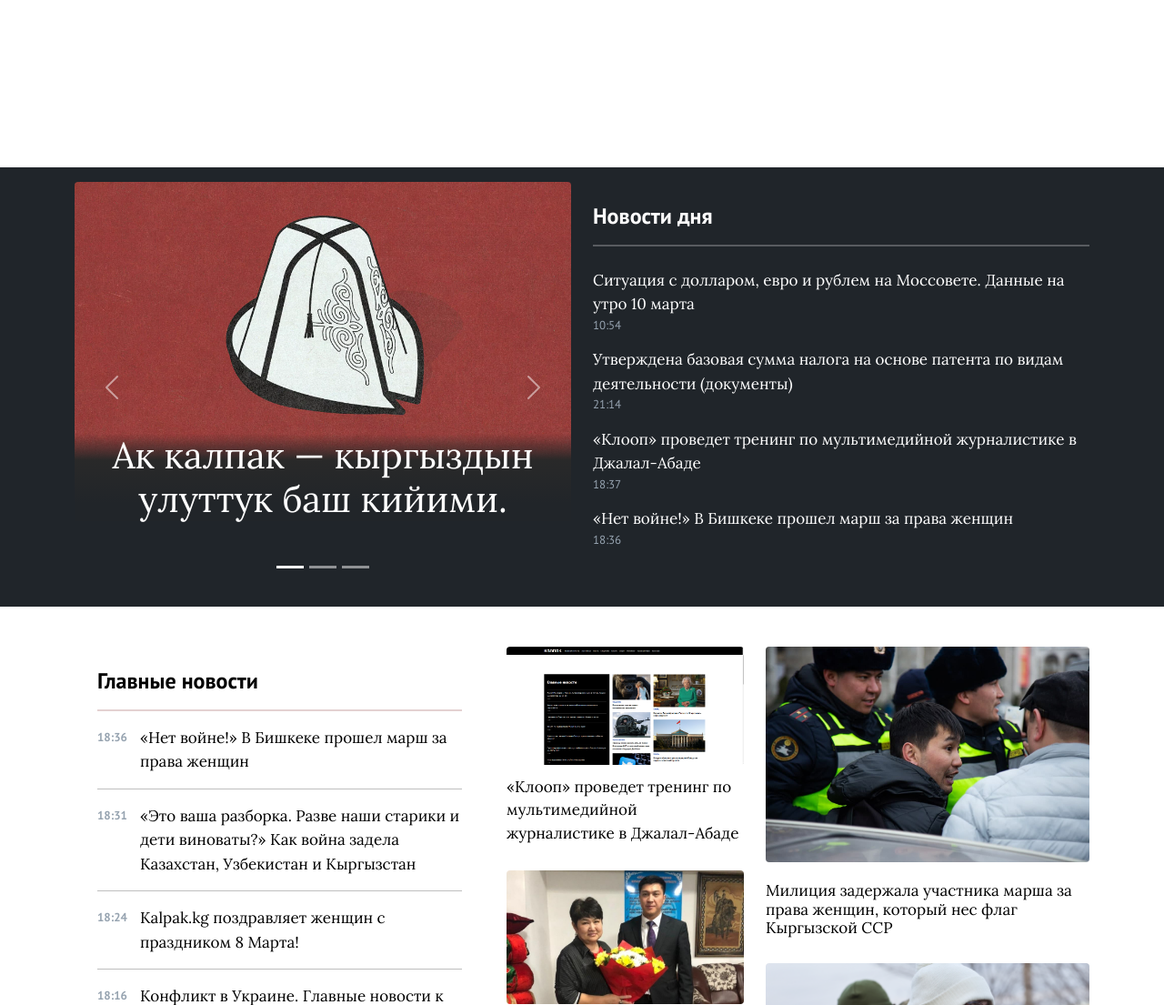
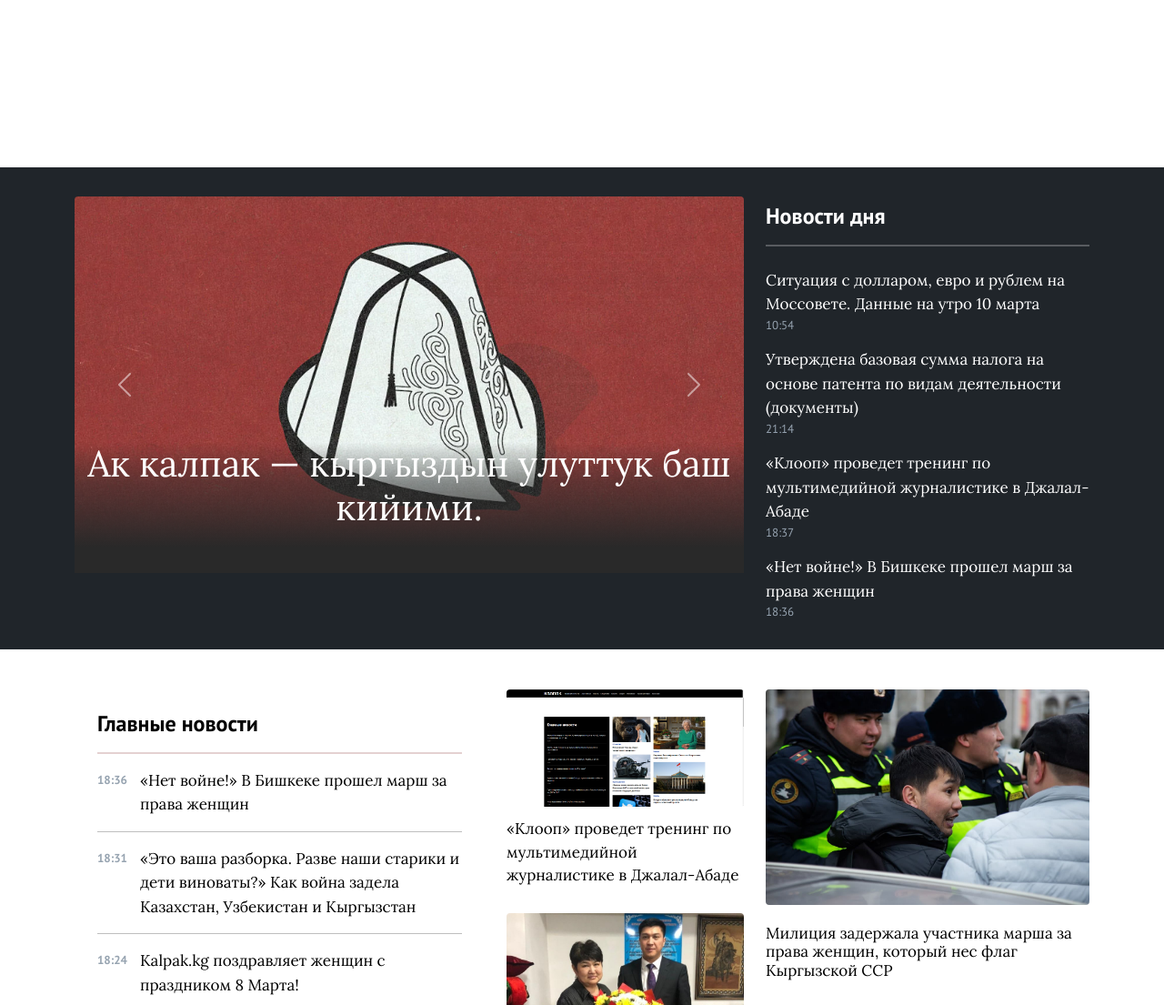
Before and after one commit to aibekovislam/news, a Django app: page / in a window 1280 px wide. Shown: the part 56-1161 px from the top of the page at 91% size. Run offline with Django 3.2, Linux system fonts and the light colour scheme; data comes from the database, SQL or seed files in the repository; some libraries are stand-ins or nearby versions; some web fonts are replaced.

Commit message:
modified carousel

```diff
--- a/core/static/style.css
+++ b/core/static/style.css
@@ -802,12 +802,17 @@
 }
 
 .django{
-	position: relative;
-	bottom: 30px;
+	position: absolute;
+	bottom: 0;
 	left: 0;
 	right: 0;
 	z-index: 2;
-	background: linear-gradient(to bottom, rgba(41, 41, 41, 0) 0%, rgba(41, 41, 41, 4) 30%, #212529 80%);
+	background: linear-gradient(to bottom, rgba(41, 41, 41, 0) 0%, rgba(41, 41, 41, 0.5) 30%, #292929 80%);
+}
+
+
+.carousel-slide{
+	background: #292929;
 }
 
 
--- a/core/templates/articles.html
+++ b/core/templates/articles.html
@@ -22,8 +22,8 @@
 <div class="black_block mt-7 pt-3 pb-3">
   <div class="container">
     <div class="row">
-      <div class="col-md-6">
-        <div id="carouselExampleControlsNoTouching" class="carousel slide" data-bs-touch="false" data-bs-interval="false">
+      <div class="col-md-8">
+        <div id="carouselExampleControlsNoTouching" class="carousel slide pb-3 pt-3" data-bs-touch="false" data-bs-interval="false">
           <div class="carousel-indicators">
             <button type="button" data-bs-target="#carouselExampleDark" data-bs-slide-to="0" class="active" aria-current="true" aria-label="Slide 1"></button>
             <button type="button" data-bs-target="#carouselExampleDark" data-bs-slide-to="1" aria-label="Slide 2"></button>
@@ -54,7 +54,7 @@
           </div>
         </div>
       </div>
-      <div class="col-md-6 pt-4">
+      <div class="col-md-4 pt-4">
         <h4 class="main-news2">Новости дня</h4>
         <hr class="line2 mb-4">
         {% for article in articles %}
@@ -68,6 +68,10 @@
     </div>
   </div>
 </div>
+
+
+
+
 
 
 <div class="container">
@@ -205,6 +209,9 @@
 
 
 
+
+
+
 <div class="container">
   <h2 class="mt-7 news">Новости</h2>
   <hr class="mb-4">
@@ -284,6 +291,22 @@
           $(this).off('touchmove');
       });
   });
+
+
+  document.addEventListener('DOMContentLoaded', () => { // структура документа загружена и готова к взаимодействию
+
+    let cards = document.querySelectorAll('.card'); // получаем все карточки
+    cards.forEach(card => { // для каждой карточки
+      card.addEventListener('mousemove', e => { // добавляем событие передвижения курсора
+        let rect = e.target.getBoundingClientRect(); // определяем координаты курсора
+        let x = e.clientX - rect.left; // вычисляем координату x
+        let y = e.clientY - rect.top; // вычисляем координату y
+        card.style.setProperty('--x', x + 'px'); // назначаем значение CSS переменной --x
+        card.style.setProperty('--y', y + 'px'); // назначаем значение CSS переменной --y
+      });
+    })
+
+  });
   </script>
 
 
```
